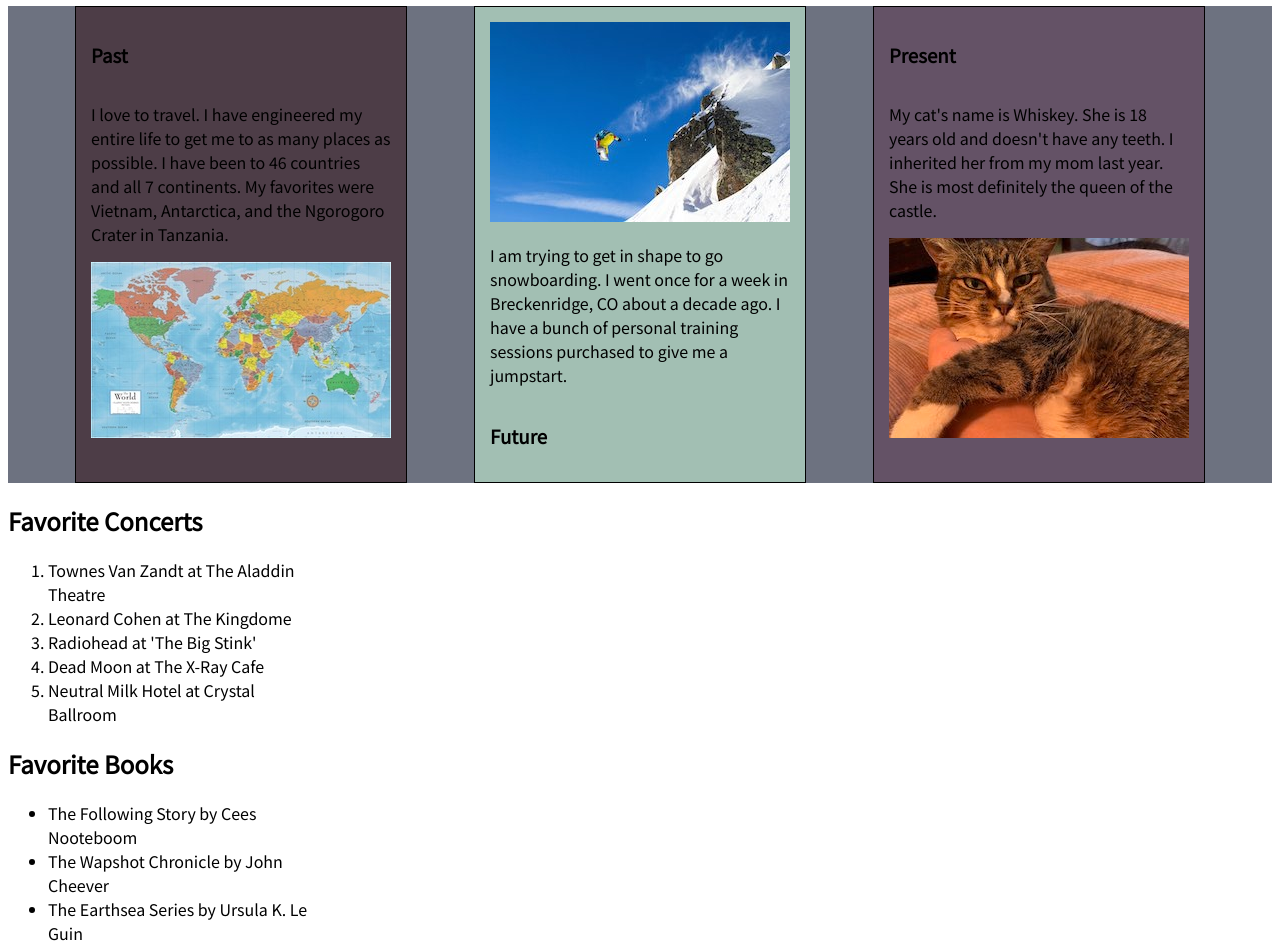
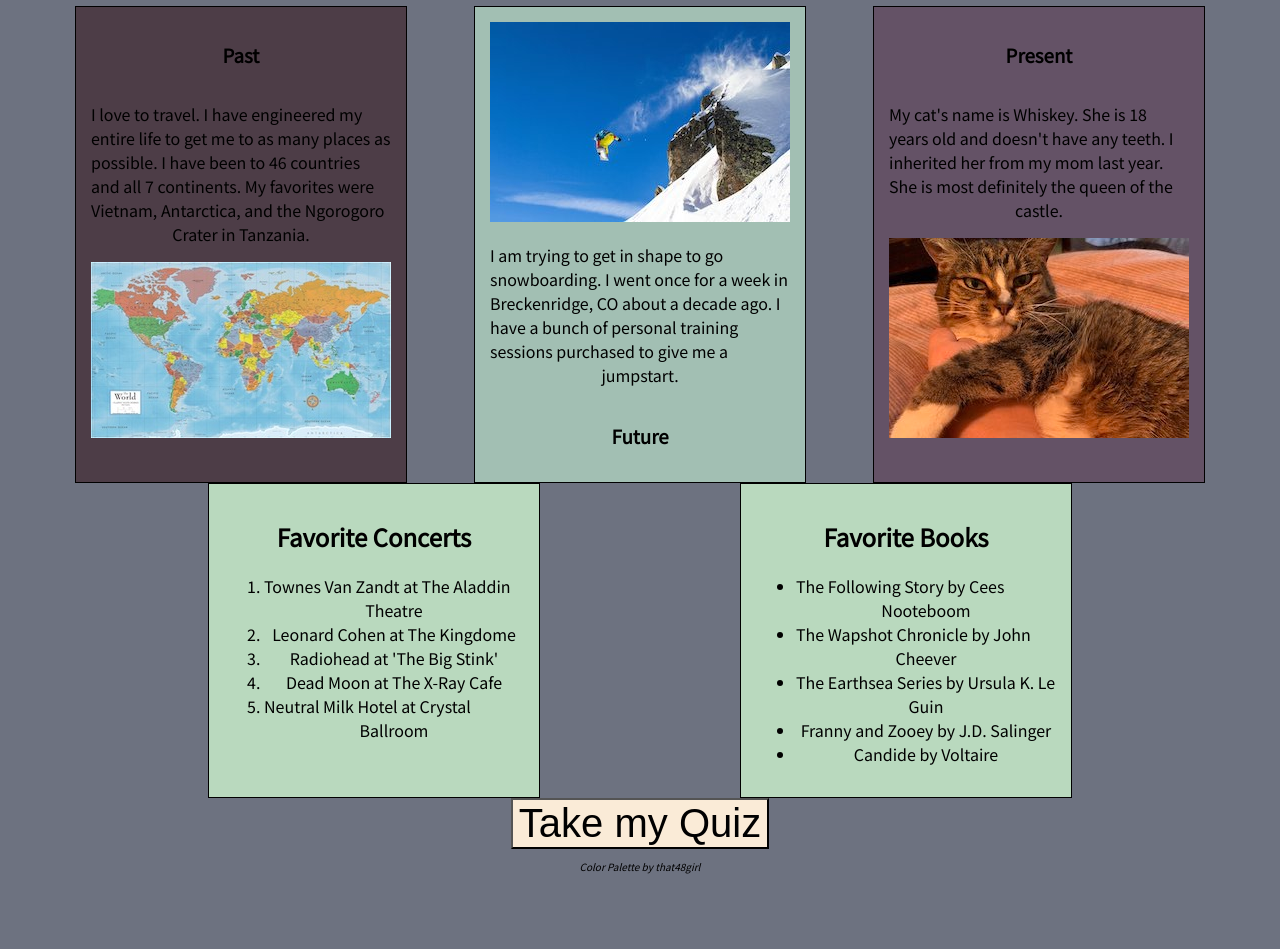
Before and after one commit to okFox/about-sarah, a plain HTML site: page index.html in a window 1280 px wide. Shown: the part 83-1032 px from the top of the page. After the commit the page ends 967 px from the top, so only its background shows below. Drawn offline with Linux system fonts and the light colour scheme.

Commit message:
adjusted quiz button

```diff
--- a/index.html
+++ b/index.html
@@ -8,7 +8,7 @@
     <title>About Sarah</title>
 </head>
 <body>
-<h1>About Moi</h1>
+<h1>About Sarah</h1>
 <div class='about-me'>
 
     <article id='history'>
@@ -56,6 +56,13 @@
 </div>
 <button id='action-button'>Take my Quiz</button>
 
+
+<footer>
+        <p>Color Palette by that48girl</p>
+    </footer>
+
     <script src='app.js' type='module'></script>
 </body>
+
+
 </html>
--- a/styles.css
+++ b/styles.css
@@ -2,12 +2,28 @@
 
 body {
 font-family: 'Noto Sans TC', sans-serif;
+background: rgb(109,114,128);
+text-align-last: center;
+}
+
+footer {
+    font-size: 10px;
+    font-style: italic;
+    text-align: right;
 }
 .about-me {
 
     display: flex;
     justify-content: space-evenly;
     background: rgb(109,114,128);
+
+}
+.lists {
+
+    display: flex;
+    justify-content: space-evenly;
+    background: rgb(109,114,128);
+
 }
 img {
     width: fit-content;
@@ -17,8 +33,19 @@ article {
 
     width: 300px;
 }
+h3 {
+    text-align-last: center;
+}
+
+h2 {
+    text-align-last: center;
+}
+
+
+
 
 #history {
+
     display: flex;
     flex-direction: column;
     background: rgb(77,61,71);
@@ -40,3 +67,24 @@ article {
     padding: 15px;
     border: solid 1px black;
 }
+
+#favebooks {
+    background: rgb(185,217,190);
+    border: solid 1px black;
+    padding: 15px;
+
+
+}
+
+#faveconcerts {
+    background: rgb(185,217,190);
+    border: solid 1px black;
+    padding: 15px;
+
+}
+
+button {
+    font-size: 40px;
+    text-shadow: 2px;
+    background-color: antiquewhite;
+}
```
Also changed, not shown: test/example.test.js (+2 -2 lines), test/oldfunctions.js (added, +13 -0 lines).
